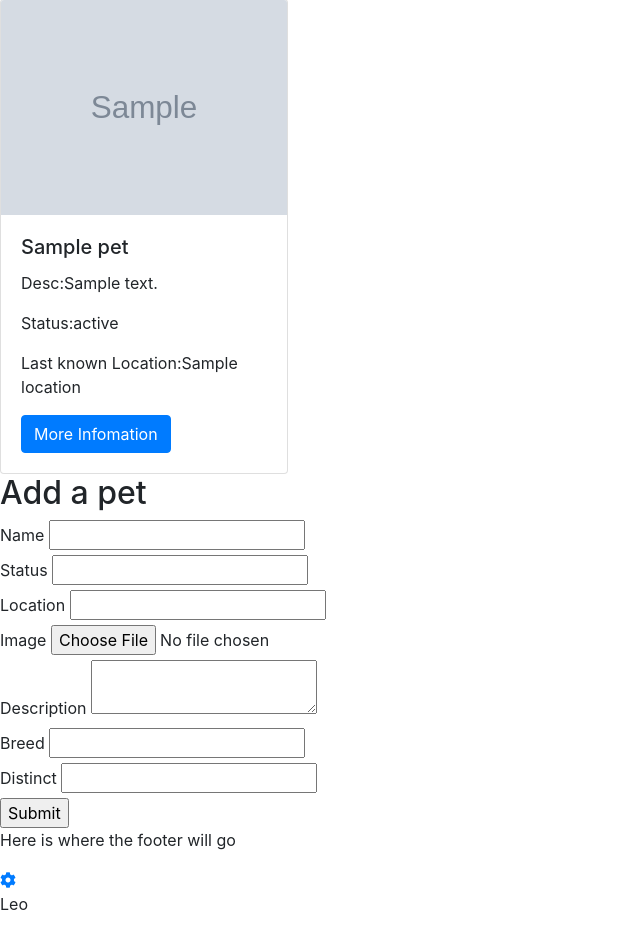
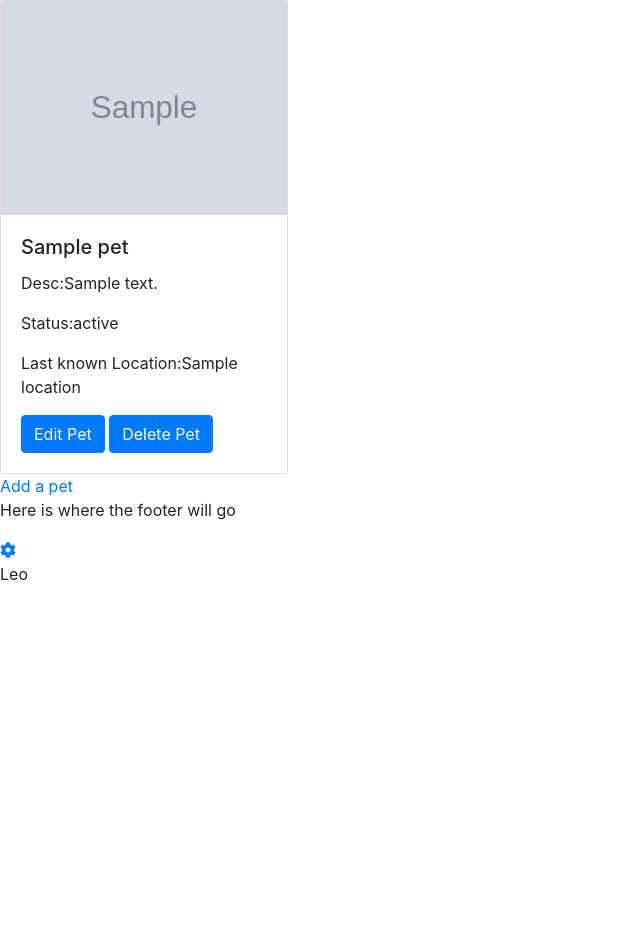
Before and after one commit to Shadowcoder12/Project-4, a Python web app: template templates/pets.html in a window 1280 px wide. Shown: the part 105-1037 px from the top of the page, without its empty margins (0-640 px from the left). After the commit the page ends 685 px from the top, so only its background shows below. Run offline with Jinja, Linux system fonts and the light colour scheme; the template is opened without the code that fills it: most values are stand-ins (such as "Sample title", 1, 10 or a date in 2020); grey boxes marked "Sample" are stand-in pictures; form fields are guessed from the names that the template uses; some libraries are stand-ins or nearby versions.

Commit message:
updated pets template to include new route functionality

```diff
--- a/templates/pets.html
+++ b/templates/pets.html
@@ -11,76 +11,16 @@
           <p class="card-text">Desc:{{pet.description}}</p>
           <p class="card-text">Status:{{pet.status}}</p>
           <p class="card-text">Last known Location:{{pet.location}}</p>
-          <a href="#" class="btn btn-primary">More Infomation</a>
+          <a href="{{url_for('edit_pet', petid=pet.id)}}" class="btn btn-primary">Edit Pet</a>
+          <a href="" class="btn btn-primary">Delete Pet</a>
         </div>
       </div>
       </div>
-
-      <!-- <div class="col-sm-4">
-      <div class="card" style="width: 18rem;">
-            <img class="card-img-top" src="..." alt="Card image cap">
-            <div class="card-body">
-              <h5 class="card-title">Card title</h5>
-              <p class="card-text">Some quick example text to build on the card title and make up the bulk of the card's content.</p>
-              <a href="#" class="btn btn-primary">Go somewhere</a>
-            </div>
-          </div>
-      </div>
-      <div class="col-sm-4">
-          <div class="card" style="width: 18rem;">
-                <img class="card-img-top" src="..." alt="Card image cap">
-                <div class="card-body">
-                  <h5 class="card-title">Card title</h5>
-                  <p class="card-text">Some quick example text to build on the card title and make up the bulk of the card's content.</p>
-                  <a href="#" class="btn btn-primary">Go somewhere</a>
-                </div>
-              </div>
-      </div>     -->
             {% endif %}
             {% endfor %}
         </div>
-<section>
-        <h2>Add a pet </h2>
 
-          <form method="POST" action="" novalidate>
-              {{ form.hidden_tag() }}
-              <div class="field">
-              {{ form.name.label }}
-               {{ form.name(class_="input") }}
-              </div>
-              <div class="field">
-                    {{ form.status.label }}
-                     {{ form.status(class_="input") }}
-                    </div>
-                    <div class="field">
-                            {{ form.location.label }}
-                             {{ form.location(class_="input") }}
-                            </div>
-                        <div class="field">
-                                    {{ form.image.label }}
-                                     {{ form.image(class_="input") }}
-                                    </div>
-                                <div class="field">
-                                            {{ form.description.label }}
-                                             {{ form.description(class_="input") }}
-                                            </div>
-
-                                            <div class="field">
-                                                    {{ form.breed.label }}
-                                                     {{ form.breed(class_="input") }}
-                                                    </div>
-
-                                                    <div class="field">
-                                                            {{ form.distinct.label }}
-                                                             {{ form.distinct(class_="input") }}
-                                                            </div>
-
-              {{ form.submit(class_="button") }}
-
-          </form>
-      </section>
-
-
+<a href="{{url_for('add_pet')}}">Add a pet</a>
 
 
 
```
Also changed, not shown: forms.py (+11 -0 lines), petfinder.db.
